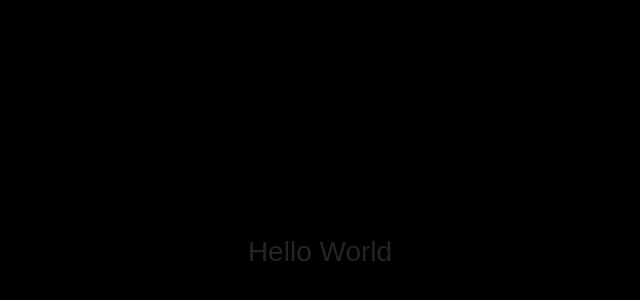
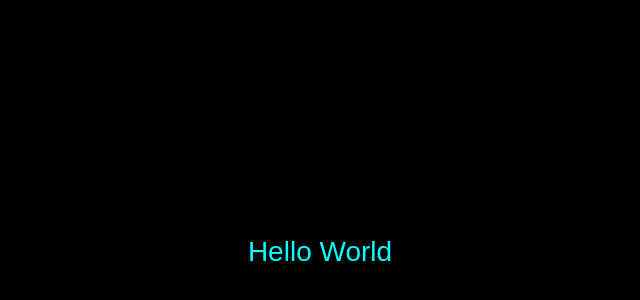
Before and after one commit to davson1217/portfolio, a React (Create React App) app: page / in a window 1280 px wide. Shown: the part 68-368 px from the top of the page, without its empty margins (320-960 px from the left). Built offline with nearby package versions, Linux system fonts and the light colour scheme.

Commit message:
Hello World color

```diff
--- a/src/index.js
+++ b/src/index.js
@@ -11,6 +11,7 @@ root.render(
         width: "100%",
         textAlign: "center",
         height: "80vh",
+        color: "#07ffff",
         justifyContent: "center",
         alignContent: "center",
       }}
```
